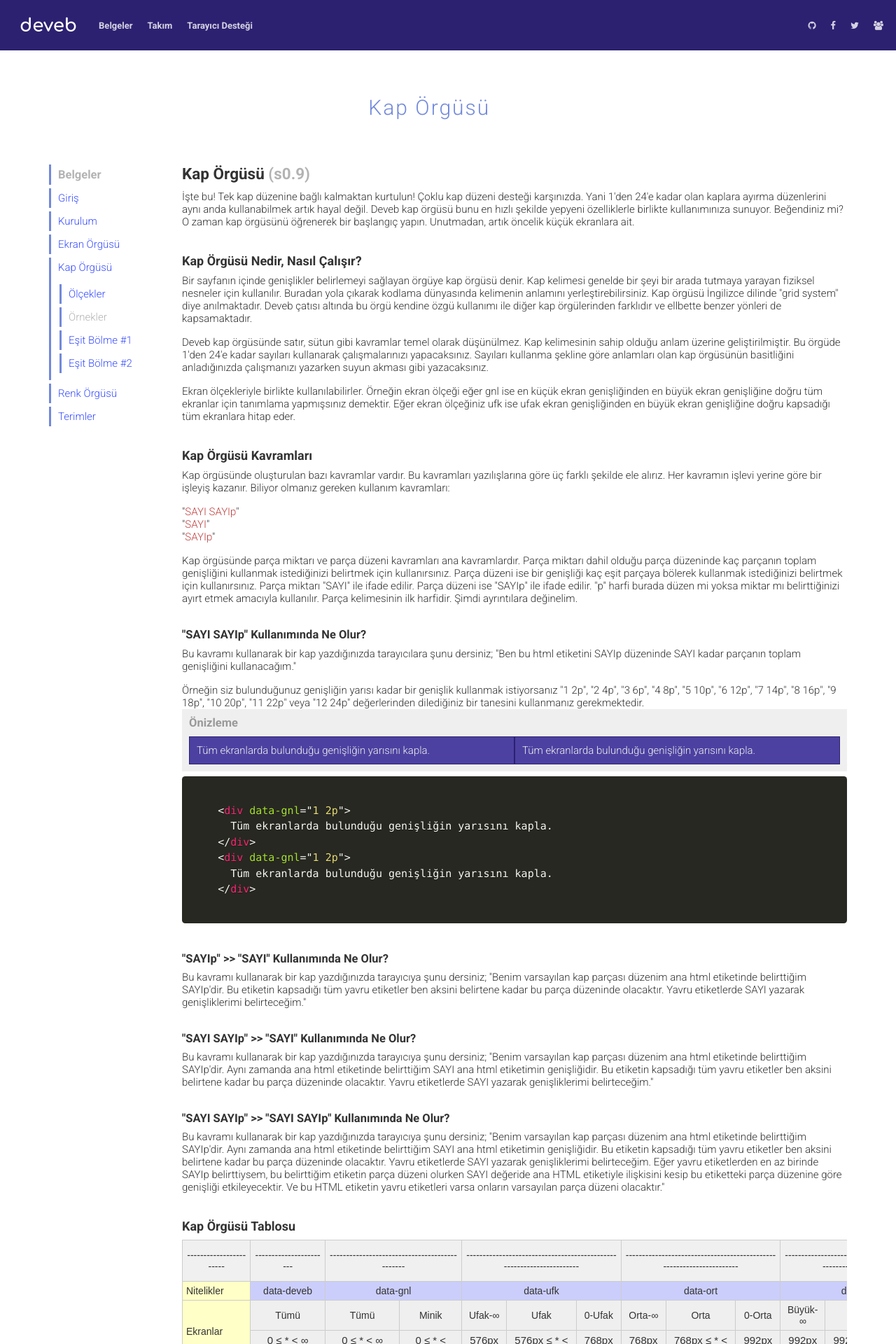
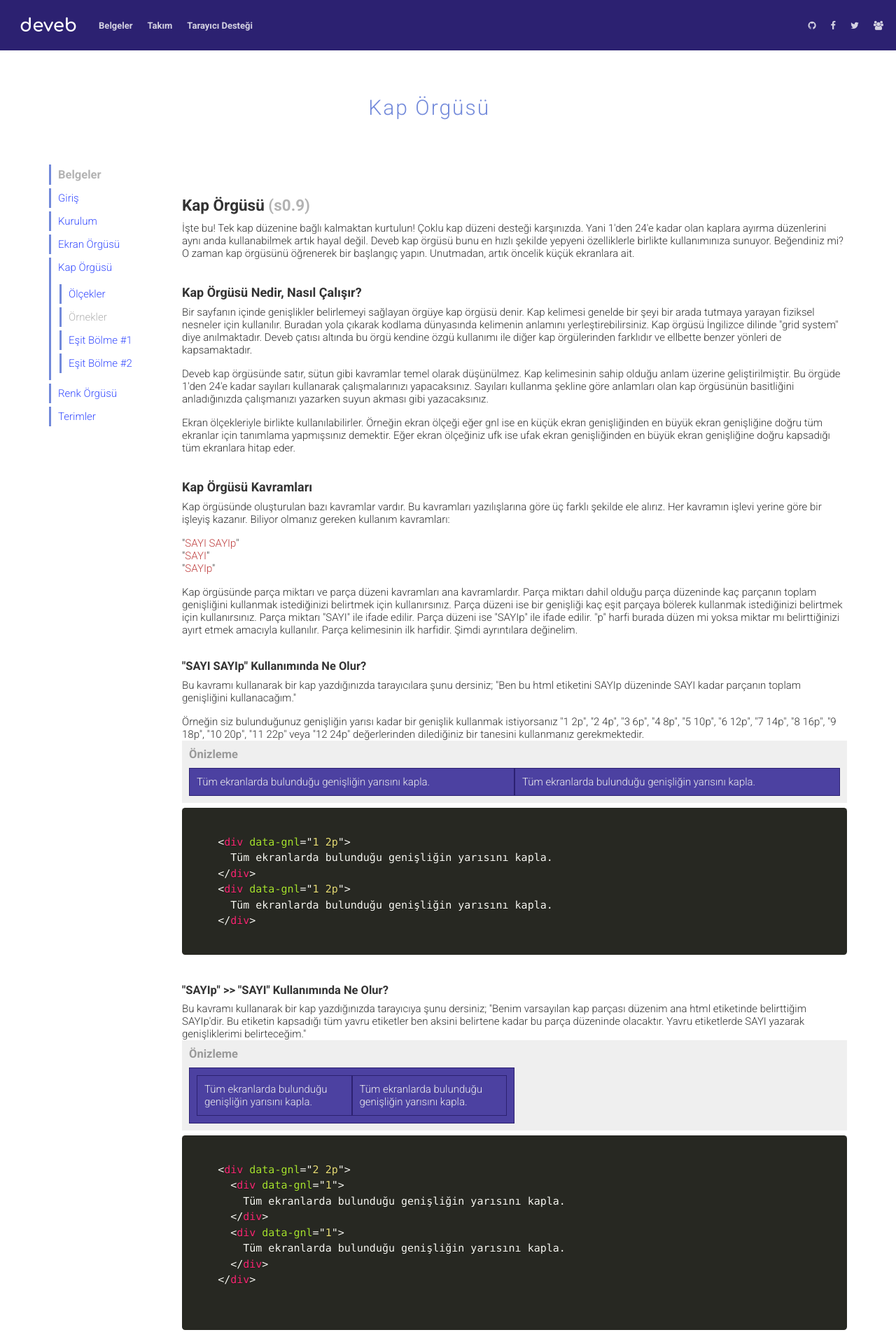
Before and after one commit to data-deveb/data-deveb.github.io, a Jekyll site: the page built from belgeler/kap-orgusu.html, in a window 1280 px wide. Shown: the top 1920 px of the page at 70% size. Built offline with Jekyll 4.4.1, drawn with Linux system fonts in a browser that asks for light colours.

Commit message:
güncelleme

```diff
--- a/belgeler/kap-orgusu.html
+++ b/belgeler/kap-orgusu.html
@@ -2,6 +2,12 @@
 layout: default
 title: Kap Örgüsü
 ---
+
+<style media="screen">
+  .önizleme{background-color:#efefef; padding:10px;}
+  .önizleme [data-gnl]{border:1px solid #2c2171; background-color: #4c41a1; padding:10px; color:#eee;}
+  .önizleme h3 {color:#999;margin:0 0 10px 0;}
+</style>
 
     <h1>Kap Örgüsü <span data-metin="dikkat gri">(s0.9)</span></h1>
 
@@ -35,11 +41,6 @@ title: Kap Örgüsü
     <p>Örneğin siz bulunduğunuz genişliğin yarısı kadar bir genişlik kullanmak istiyorsanız "1 2p", "2 4p", "3 6p", "4 8p", "5 10p", "6 12p", "7 14p", "8 16p", "9 18p", "10 20p", "11 22p" veya "12 24p" değerlerinden dilediğiniz bir tanesini kullanmanız gerekmektedir.</p>
 
     <div data-gnl="1 1p" class="önizleme">
-      <style media="screen">
-        .önizleme{background-color:#efefef; padding:10px;}
-        .önizleme [data-gnl]{border:1px solid #2c2171; background-color: #4c41a1; padding:10px; color:#eee;}
-        .önizleme h3 {color:#999;margin:0 0 10px 0;}
-      </style>
       <h3>Önizleme</h3>
       <div data-gnl="1 2p">
         Tüm ekranlarda bulunduğu genişliğin yarısını kapla.
@@ -62,6 +63,30 @@ title: Kap Örgüsü
     <h3>"SAYIp" >> "SAYI" Kullanımında Ne Olur?</h3>
 
     <p>Bu kavramı kullanarak bir kap yazdığınızda tarayıcıya şunu dersiniz; "Benim varsayılan kap parçası düzenim ana html etiketinde belirttiğim SAYIp'dir. Bu etiketin kapsadığı tüm yavru etiketler ben aksini belirtene kadar bu parça düzeninde olacaktır. Yavru etiketlerde SAYI yazarak genişliklerimi belirteceğim."</p>
+
+    <div data-gnl="1 1p" class="önizleme">
+      <h3>Önizleme</h3>
+      <div data-gnl="2p">
+        <div data-gnl="1">
+          Tüm ekranlarda bulunduğu genişliğin yarısını kapla.
+        </div>
+        <div data-gnl="1">
+          Tüm ekranlarda bulunduğu genişliğin yarısını kapla.
+        </div>
+      </div>
+    </div>
+    <pre data-gnl="1 1p"><code class="language-html">
+    &lt;div data-gnl=&quot;2 2p&quot;&gt;
+      &lt;div data-gnl=&quot;1&quot;&gt;
+        Tüm ekranlarda bulunduğu genişliğin yarısını kapla.
+      &lt;/div&gt;
+      &lt;div data-gnl=&quot;1&quot;&gt;
+        Tüm ekranlarda bulunduğu genişliğin yarısını kapla.
+      &lt;/div&gt;
+    &lt;/div&gt;
+
+    </code></pre>
+    <p></p>
 
     <h3>"SAYI SAYIp" >> "SAYI" Kullanımında Ne Olur?</h3>
 
```
